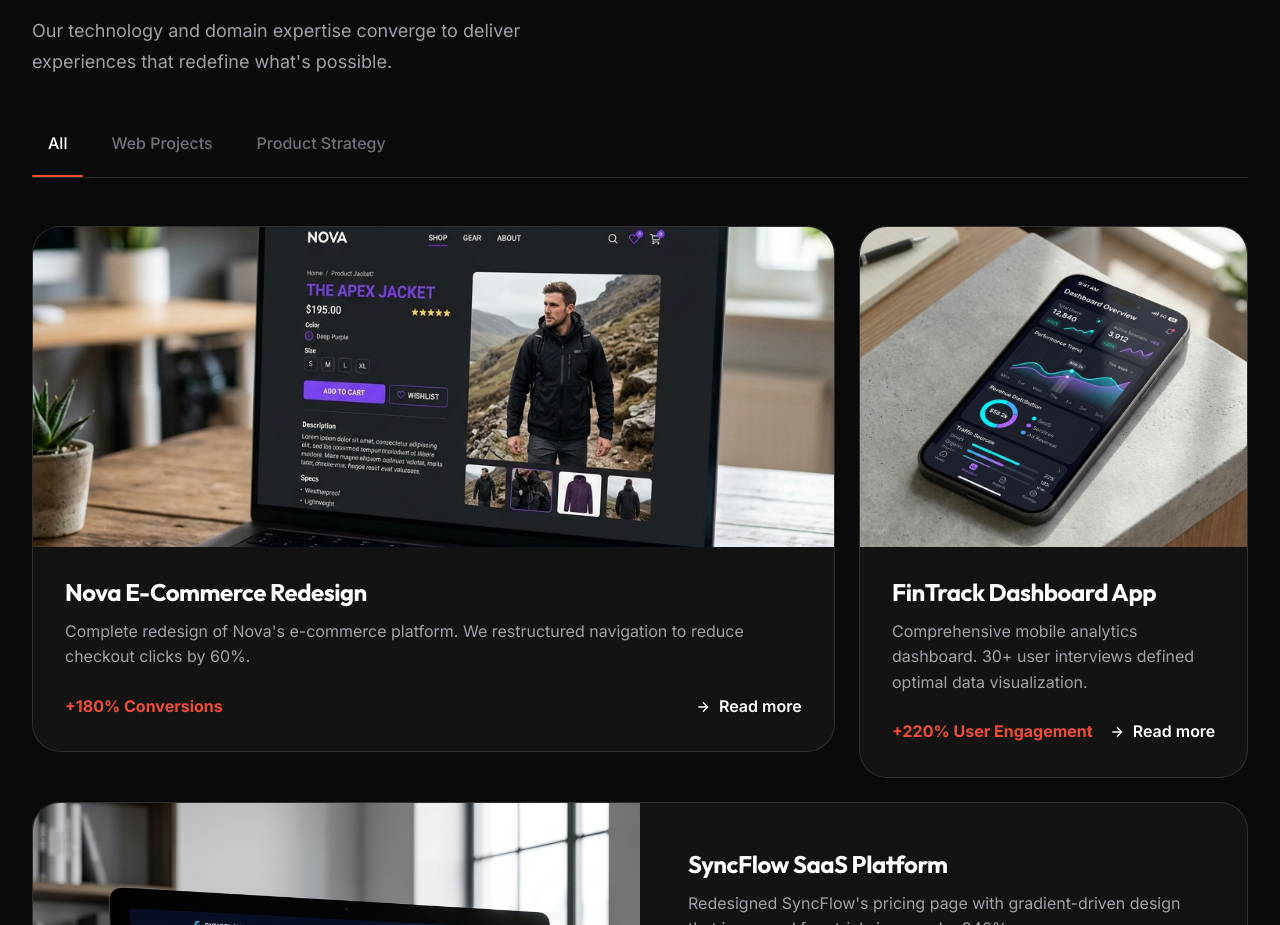
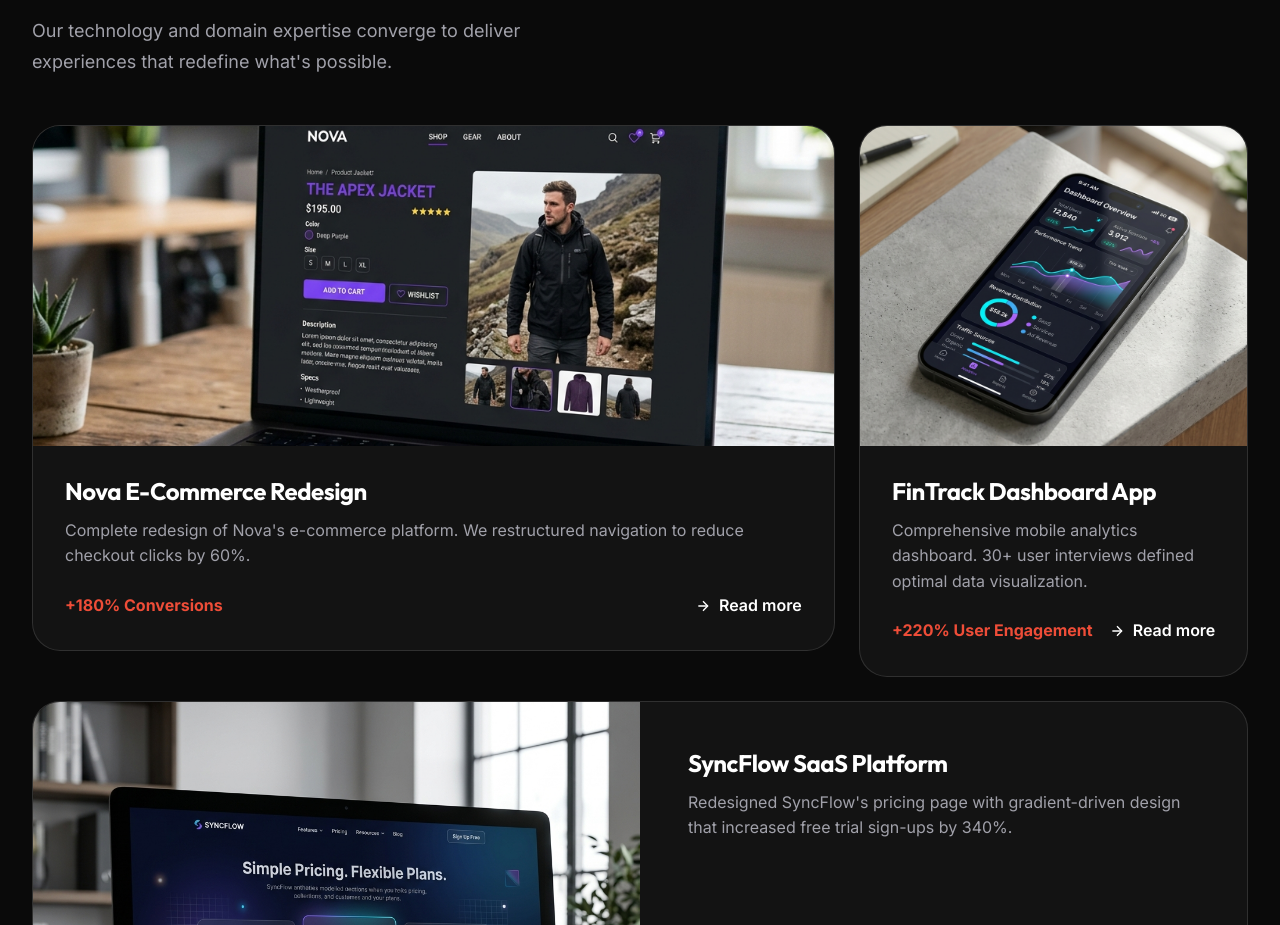
Before and after one commit to Shubhamcoding/jagga_portfolio, a React (Vite) app in the folder frontend/: page / in a window 1280 px wide. Shown: the part 1000-1925 px from the top of the page. Built offline with nearby package versions, Linux system fonts and the light colour scheme.

Commit message:
removed toggles from projects section

```diff
--- a/frontend/src/components/Work.jsx
+++ b/frontend/src/components/Work.jsx
@@ -6,8 +6,6 @@ import BeforeAfter from './BeforeAfter';
 import caseStudy1 from '../assets/images/case-study-1.png';
 import caseStudy2 from '../assets/images/case-study-2.png';
 import caseStudy3 from '../assets/images/case-study-3.png';
-
-const categories = ['All', 'Web Projects', 'Product Strategy'];
 
 const projects = [
   {
@@ -40,12 +38,7 @@ const projects = [
 ];
 
 export default function Work() {
-  const [activeFilter, setActiveFilter] = useState('All');
   const [hoveredProject, setHoveredProject] = useState(null);
-
-  const filteredProjects = activeFilter === 'All'
-    ? projects
-    : projects.filter((p) => p.category === activeFilter);
 
   return (
     <AnimatedSection id="work">
@@ -62,32 +55,12 @@ export default function Work() {
         </div>
       </AnimatedItem>
 
-      <AnimatedItem>
-        <div className="work__filters">
-          {categories.map((cat) => (
-            <button
-              key={cat}
-              className={`work__filter ${activeFilter === cat ? 'work__filter--active' : ''}`}
-              onClick={() => setActiveFilter(cat)}
-              id={`filter-${cat.toLowerCase().replace(/\s+/g, '-')}`}
-            >
-              {cat}
-              {activeFilter === cat && (
-                <motion.span
-                  className="work__filter-indicator"
-                  layoutId="work-filter-indicator"
-                  transition={{ type: 'spring', stiffness: 350, damping: 30 }}
-                />
-              )}
-            </button>
-          ))}
-        </div>
-      </AnimatedItem>
+
 
       {/* LTM-style asymmetric card grid with AnimatePresence */}
       <div className="work__grid">
         <AnimatePresence mode="popLayout">
-          {filteredProjects.map((project, index) => (
+          {projects.map((project, index) => (
             <motion.div
               key={project.id}
               layout
```
